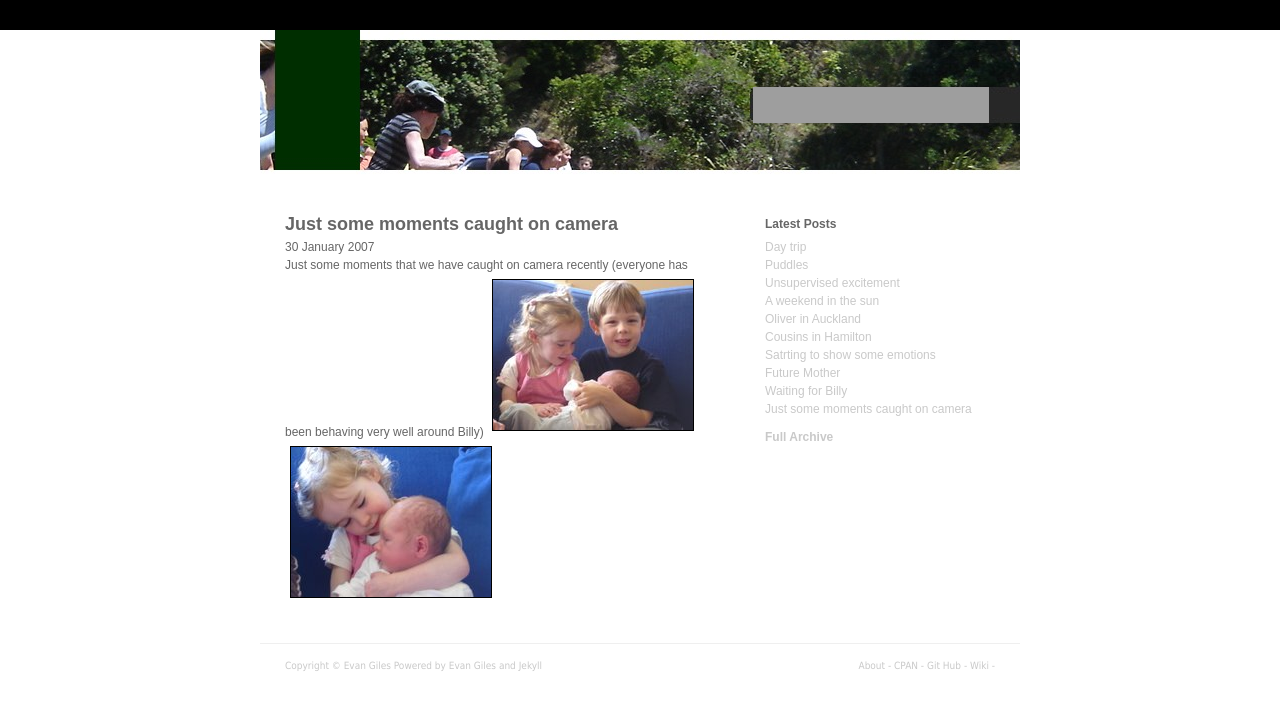
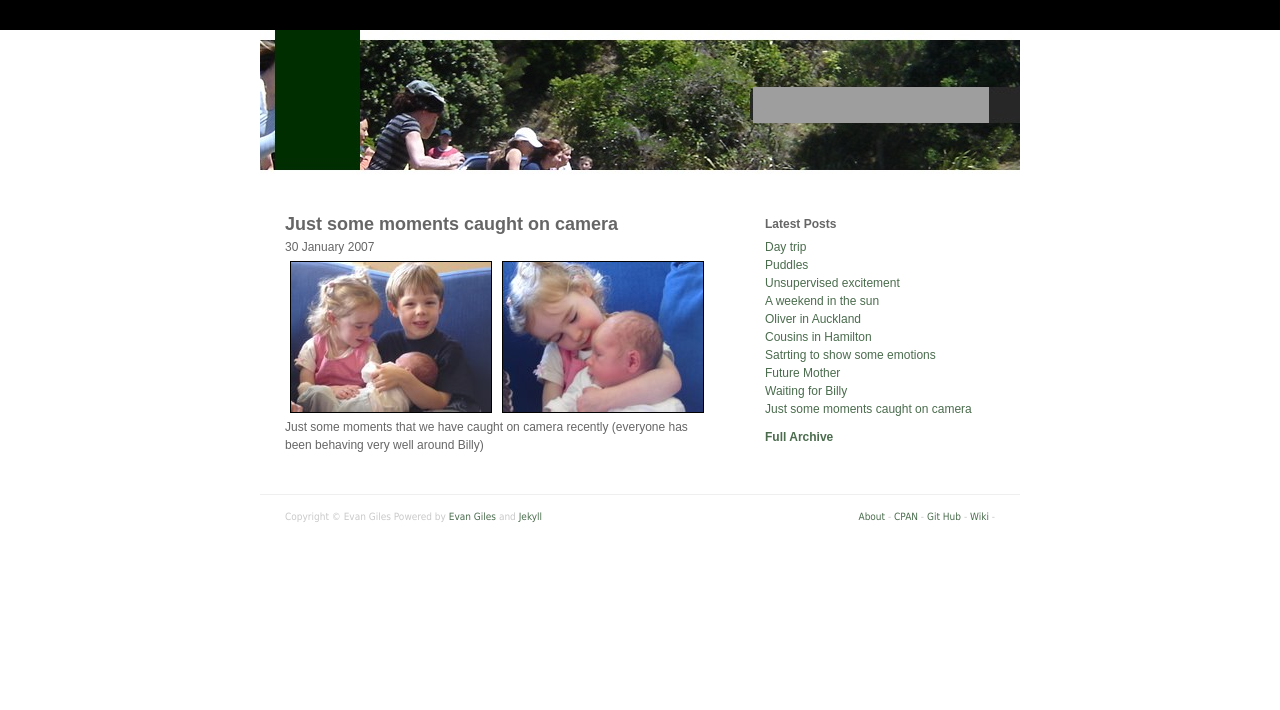
Before and after one commit to egiles/egiles.github.com, a Jekyll site: the page built from _posts/2007-01-30-just-some-moments-caught-on-camera.markdown, in a window 1280 px wide. Shown: the top 710 px of the page. Built offline with Jekyll 4.4.1, drawn with Linux system fonts in a browser that asks for light colours; grey boxes are pictures that could not be loaded.

Commit message:
Fix up some minor layout issues

```diff
--- a/_posts/2007-01-30-just-some-moments-caught-on-camera.markdown
+++ b/_posts/2007-01-30-just-some-moments-caught-on-camera.markdown
@@ -2,7 +2,7 @@
 layout: post
 title: Just some moments caught on camera
 ---
+<img src="/images/content/DSC01024.jpg" class="floatleft"/>
+<img src="/images/content/DSC01022.jpg" class="floatleft"/>
 Just some moments that we have caught on camera recently (everyone
  has been behaving very well around Billy)
-<img src="/images/content/DSC01024.jpg"/>
-<img src="/images/content/DSC01022.jpg"/>
--- a/css/master.css
+++ b/css/master.css
@@ -1,4 +1,4 @@
-/* Inspired by subcide.com */
+/* Definitions for standard componenets */
 body {
     font-family: Arial, Helvetica, Verdana, Sans-serif;
     font-size: 12px;
@@ -10,7 +10,15 @@ h1 {
     margin-top: 57px;
     padding-right: 31px;
 }
+a {
+    text-decoration: none;
+    color: #4A6C4D;
+}
+a:hover {
+    color: black;
+}
 
+/* Definitions used by the page layout */
 .hidden {
     display: none;
 }
@@ -28,7 +36,7 @@ h1 {
 #header {
     height: 150px;
     background: #224422
-      url(../images/layout/banner.jpg);
+      url(/images/layout/banner.jpg);
 }
 
 #sidebar-a {
@@ -75,15 +83,6 @@ h1 {
     line-height: 18px;
 }
 
-a {
-    color: #c9c9c9;
-    text-decoration: none;
-}
-
-a:hover {
-    color: #224422;
-}
-
 #footer #altnav {
     width: 350px;
     float: right;
```
Lines whose indentation alone changed are shown as unchanged.
